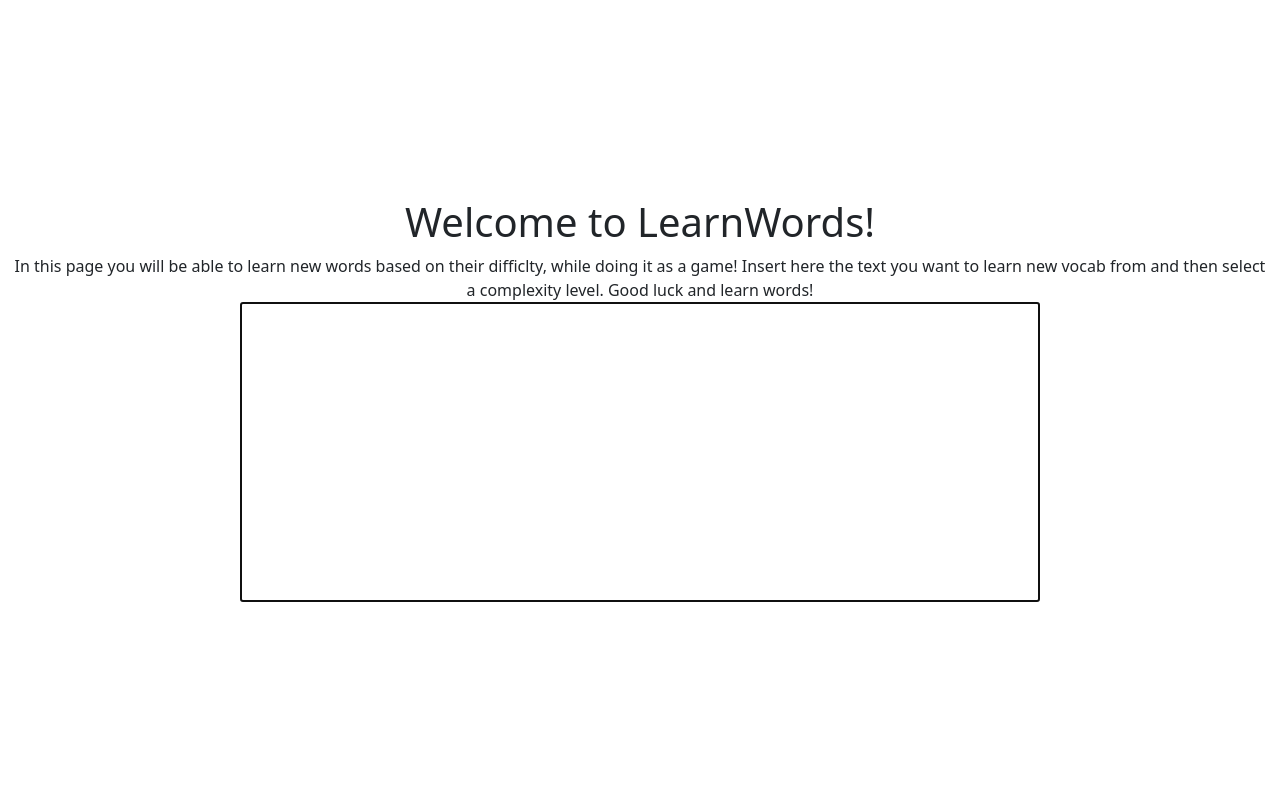
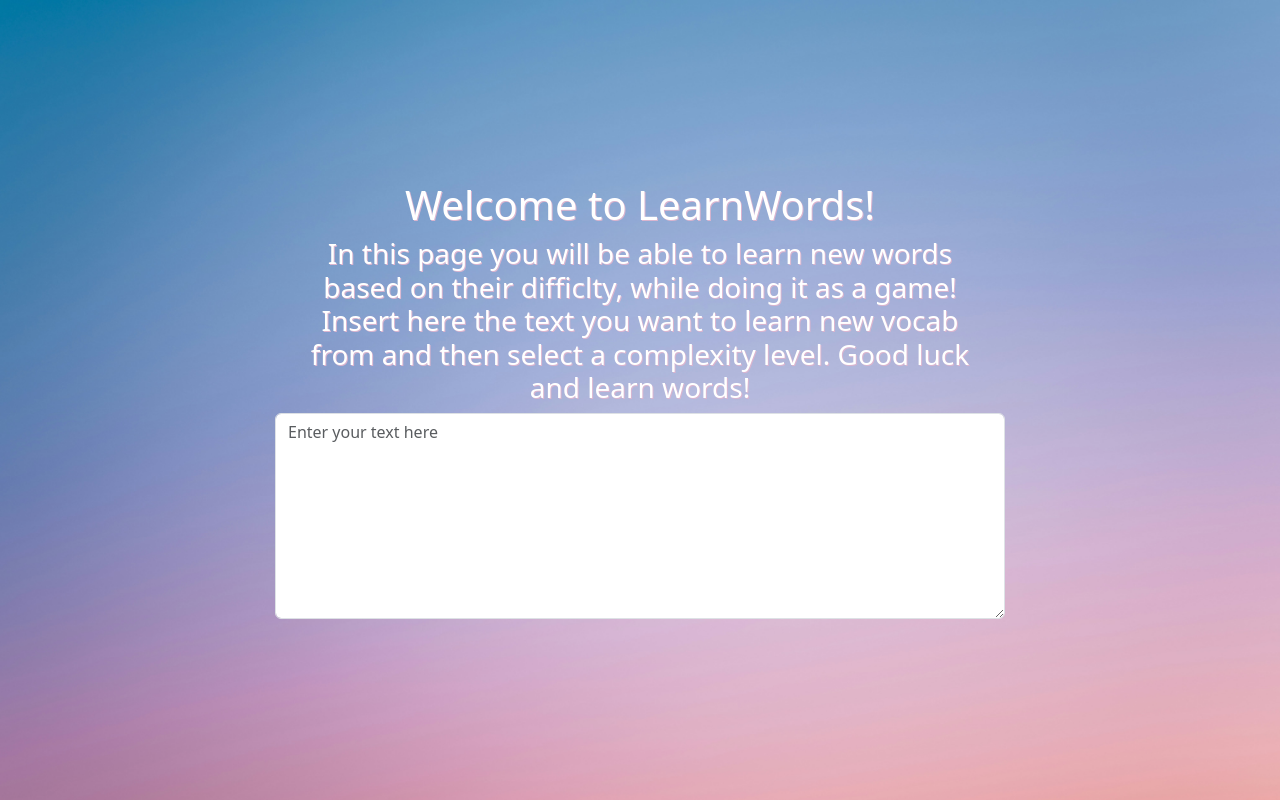
Before and after one commit to santiagodeluca/CS50-Final-Project, a Flask app: page / in a window 1280 px wide. Run offline with Flask 3, Linux system fonts and the light colour scheme.

Commit message:
some styles

```diff
--- a/project/static/styles.css
+++ b/project/static/styles.css
@@ -1,3 +1,12 @@
+body {
+    background-image: url('../static/home-background.jpg');
+    background-size: cover;
+}
+
+.text-style {
+    color: white;
+    text-shadow: 1px 1px 0px #DAB5CF;
+}
 .fifteen {
     padding-top: 15%;
 }
@@ -42,3 +51,7 @@ background-color: #FF4325;
 color: white;
 text-shadow: 1px 1px 0px black;
 }
+
+.div-paading {
+    padding-top: 300px;
+}
--- a/project/templates/index.html
+++ b/project/templates/index.html
@@ -2,20 +2,32 @@
 
 {% block main %}
 
-    <div class="center-middle">
-        <h1 >Welcome to LearnWords!</h1>
+    <div class="center-middle text-style">
+        <h1>Welcome to LearnWords!</h1>
 
-        <div>
+        <h3 class="text-style" style="padding-inline: 23%;">
             In this page you will be able to learn new words based on their difficlty,
             while doing it as a game! Insert here the text you want to learn new vocab
             from and then select a complexity level. Good luck and learn words!
-        </div>
+        </h3>
 
         <div>
-            <form action="/" method="post">
-                <input autocomplete="off" autofocus="off" type="text" class="custom-input" name="text">
+            <form action="/" method="post" id="myform">
+                <textarea class="form-control custom-textarea mx-auto" rows="8" style="width: 730px;" placeholder="Enter your text here" name="text" id="text"></textarea>
             </form>
         </div>
     </div>
 
+    <script>
+        document.addEventListener('DOMContentLoaded', function() {
+            var textarea = document.getElementById('text')
+            textarea.addEventListener('keypress', function(event) {
+                if (event.keyCode === 13 && !event.shiftKey) {
+                    event.preventDefault();
+                    document.getElementById('myform').submit();
+                }
+            });
+        });
+    </script>
+
 {% endblock %}
--- a/project/templates/layout.html
+++ b/project/templates/layout.html
@@ -9,7 +9,7 @@
         <title>LearnWords!</title>
 
     </head>
-    <body class="col-auto row justify-content-center text-center align-items-center d-flex h-100" >
+    <body class="col-auto row justify-content-center text-center align-items-center d-flex h-100" style="background-image: url('../static/home-background.jpg');">
 
         {% block main %}{% endblock %}
 
```
Also changed, not shown: project/templates/learn.html (+4 -4 lines), project/templates/play.html (+4 -4 lines), project/static/home-background.jpg (added), 1 other file.
